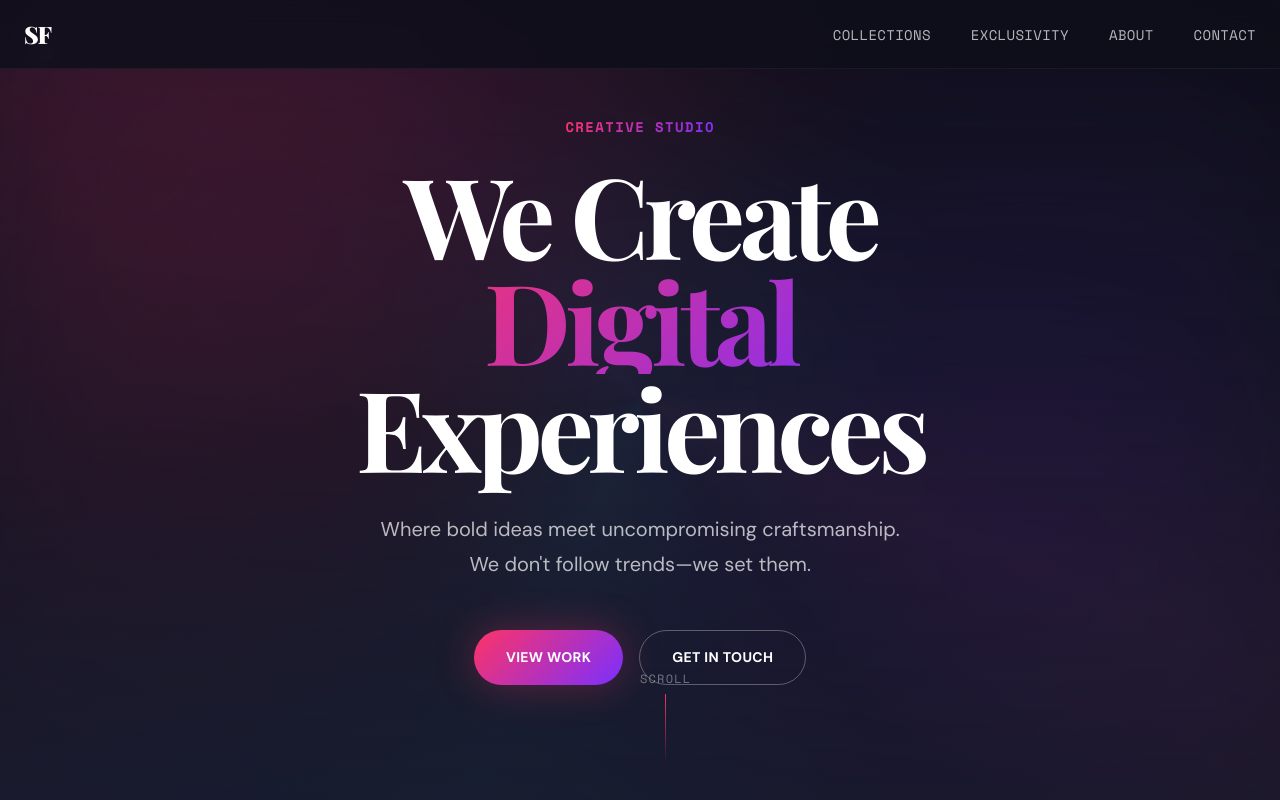
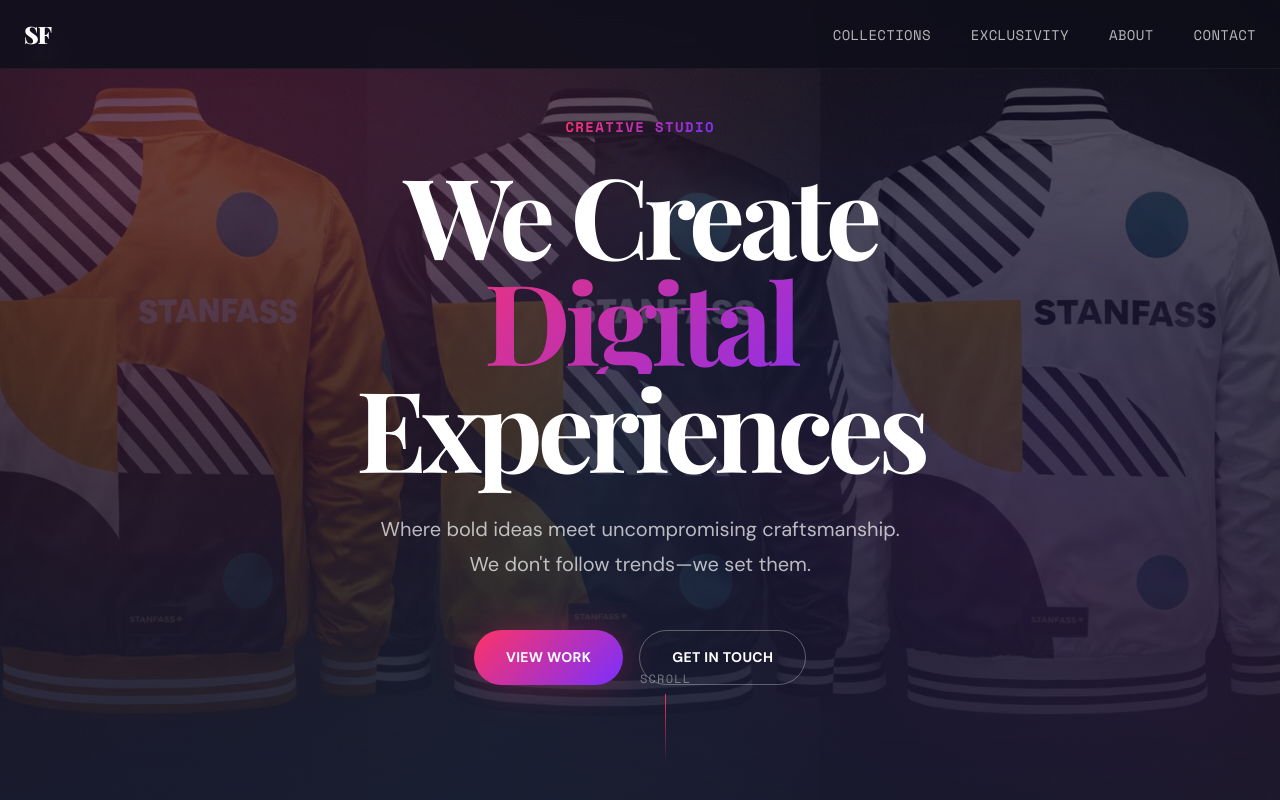
Before and after one commit to lebohang0824/stanfass, a plain HTML site: page index.html in a window 1280 px wide. Shown: the top 800 px of the page. Drawn offline with nearby package versions, Linux system fonts and the light colour scheme; a web font is replaced by a local one.

Commit message:
Issue #fa19c5b2: Hero background image

```diff
--- a/css/style.css
+++ b/css/style.css
@@ -359,6 +359,19 @@ body.menu-open {
   bottom: 0;
   left: 0;
   z-index: 0;
+  background-image: url('../images/hero-bg.jpeg');
+  background-size: cover;
+  background-position: center;
+}
+
+.hero__bg::before {
+  content: '';
+  position: absolute;
+  top: 0;
+  right: 0;
+  bottom: 0;
+  left: 0;
+  background: rgba(15, 15, 26, 0.7);
 }
 
 .hero__bg-texture {
```
Also changed, not shown: .gemini/attachments/fa19c5b2-7878-4f92-9e05-75060060d7bc/jacket-3.jpeg (added), images/hero-bg.jpeg (added).
